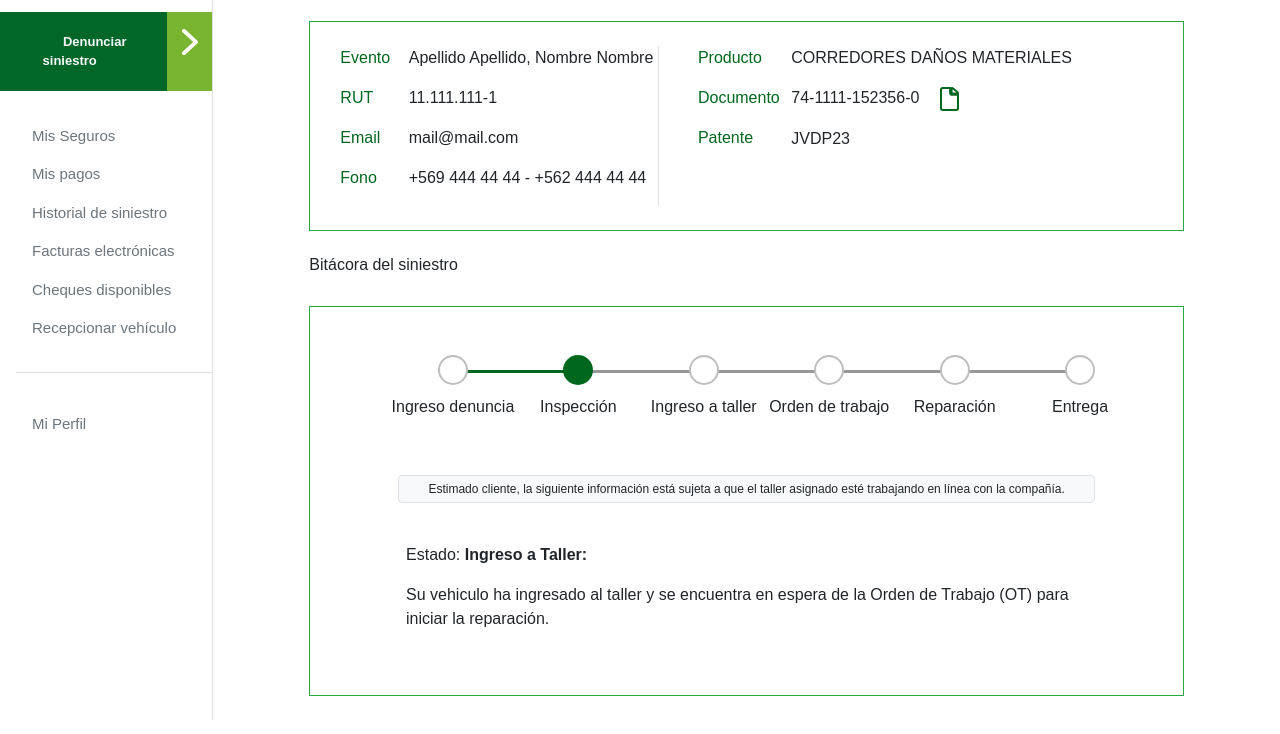
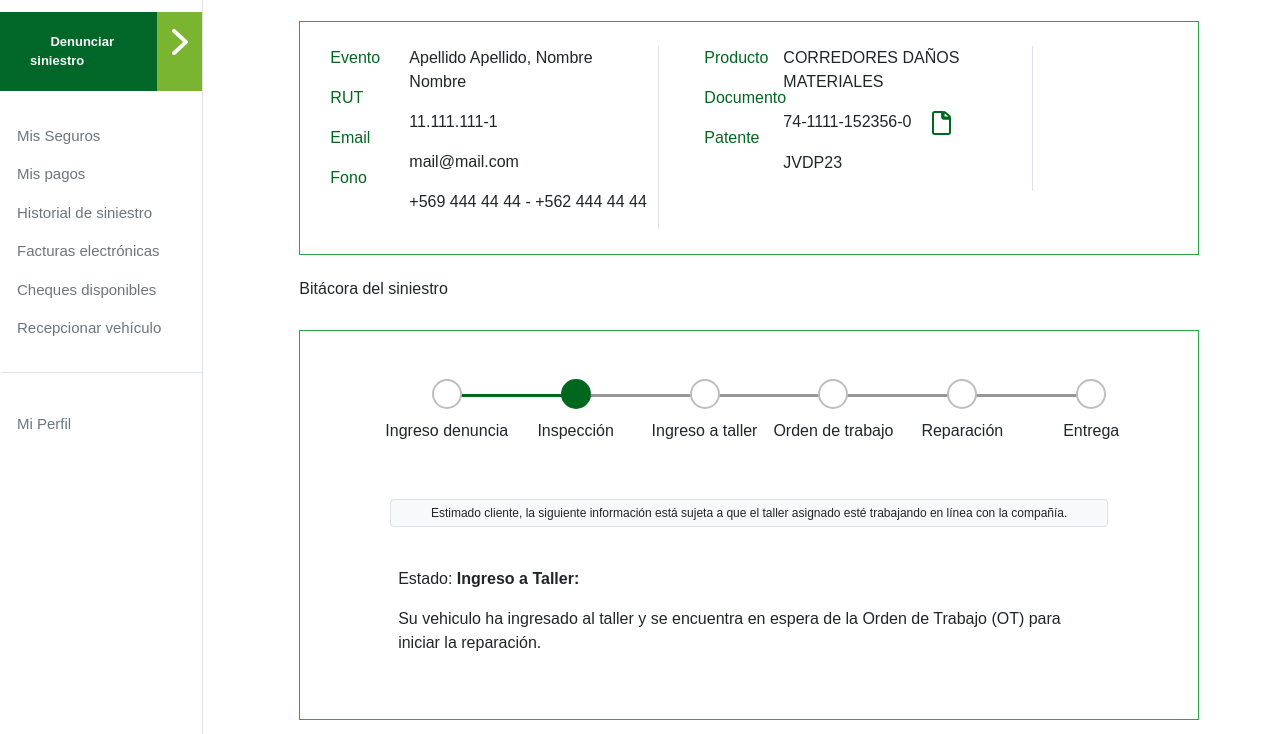
Before and after one commit to Veronidas/HDIWebProject-master, a plain HTML site: page Siniestros-detalle3.html in a window 1280 px wide. Shown: the part 150-884 px from the top of the page. Drawn offline with nearby package versions, Linux system fonts and the light colour scheme.

Commit message:
cambios finales

```diff
--- a/Siniestros-detalle3.html
+++ b/Siniestros-detalle3.html
@@ -39,7 +39,7 @@
     <!-- CONTAINER MAIN-->
     <div class="container-fluid p-0 m-0">
         <div class="row p-0">
-            <div class="col-12">
+            <div class="col-12 p-0 m-0">
                 <div class="container-fluid">
                     <div class="row p-0">
                         <!-- LEFT MENU -->
@@ -98,21 +98,22 @@
 
                         <!-- HERO -->
                         <!-- MAIN -->
-                        <div class="col-12 col-lg-10 p-0 px-5">
+                        <div class="col-12 col-lg-10 p-0 px-lg-5">
 
                             <!-- CONTENT -->
-                            <section class="container-fluid px-0">
-                                <div class="d-lg-flex flex-wrap card-tex justify-content-between pl-lg-5 pt-3 pt-lg-5">
+                            <section class="container-fluid px-lg-0 pl-1">
+                                <div
+                                    class="d-lg-flex flex-wrap card-tex justify-content-between pl-3 pl-lg-5 pt-3 pt-lg-5">
                                     <div>
                                         <h6>Siniestros</h6>
                                     </div>
                                 </div>
-                                <div class="row mx-lg-5 my-4 py-4 border border-success">
-                                    <div class="col-5">
-                                        <div class="container-fluid">
-                                            <div class="row">
+                                <div class="row mx-2 mx-lg-5 my-4 py-4 border border-success">
+                                    <div class="col-10 col-lg-5">
+                                        <div class="container">
+                                            <div class="row align-items-baseline">
                                                 <div
-                                                    class="col-2 col-lg-3 d-flex flex-column flex-wrap text-green mediumf">
+                                                    class="col-3 col-lg-3 d-flex flex-column flex-wrap text-green mediumf">
                                                     <div>
                                                         <p>Evento</p>
                                                     </div>
@@ -127,7 +128,7 @@
                                                     </div>
                                                 </div>
                                                 <div
-                                                    class="col-8 col-lg-9 d-flex flex-column px-0 border-right mediumf">
+                                                    class="col-9 col-lg-9 d-flex flex-column px-lg-2 border-right mediumf">
                                                     <div>
                                                         <p>Apellido Apellido, Nombre Nombre</p>
                                                     </div>
@@ -144,22 +145,23 @@
                                             </div>
                                         </div>
                                     </div>
-                                    <div class="col-12 pl-4 col-lg-7">
-                                        <div class="container">
-                                            <div class="row">
+                                    <div class="col-10 col-lg-5">
+                                        <div class="container-fluid">
+                                            <div class="row align-items-baseline">
                                                 <div
-                                                    class="col-2 col-lg-2 d-flex flex-column px-0 flex-wrap text-green mediumf">
-                                                    <div class="prueba ">
+                                                    class="col-3 col-lg-3 d-flex flex-column flex-wrap text-green mediumf">
+                                                    <div>
                                                         <p>Producto</p>
                                                     </div>
-                                                    <div class="prueba">
+                                                    <div>
                                                         <p>Documento</p>
                                                     </div>
-                                                    <div class="prueba">
+                                                    <div>
                                                         <p>Patente</p>
                                                     </div>
                                                 </div>
-                                                <div class="col-8 col-lg-10 d-flex flex-column mediumf">
+                                                <div
+                                                    class="col-9 col-lg-9 d-flex flex-column px-lg-2 border-right mediumf">
                                                     <div>
                                                         <p>CORREDORES DAÑOS MATERIALES</p>
                                                     </div>
@@ -174,7 +176,6 @@
                                             </div>
                                         </div>
                                     </div>
-
                                 </div>
                             </section>
 
```
Also changed, not shown: Siniestros-detalle2.html (+1 -1 lines).
